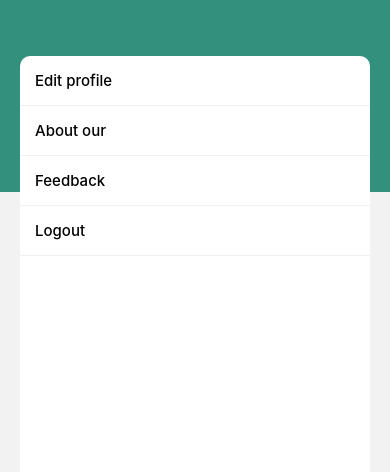
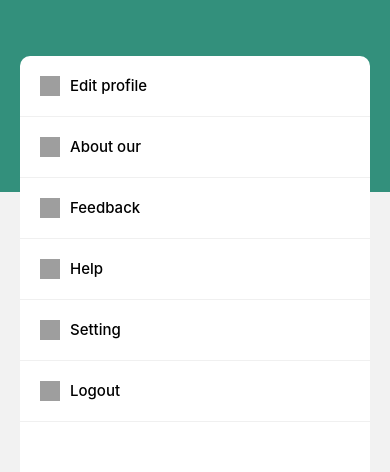
Before and after one commit to 224pt304/TradlyProject, a React Native app: screen /Profile in a window 390 px wide. Shown: the part 192-664 px from the top of the page. Built offline with nearby package versions, Linux system fonts and the light colour scheme; no server answers; grey boxes are pictures that could not be loaded.

Commit message:
caapj nhật lại icon profile

```diff
--- a/src/app/main/tab/Profile.js
+++ b/src/app/main/tab/Profile.js
@@ -1,11 +1,14 @@
 import { StyleSheet, Text, View, Image, FlatList, TouchableOpacity, Alert } from 'react-native'
-import React, { useEffect, useState } from 'react'
+import React, { useContext, useEffect, useState } from 'react'
 import { useFocusEffect, useNavigation } from '@react-navigation/native'
 import TitleBar from '../stack/TitleBar'
 import AxiosInstance from '../../../helper/AxiosInstance'
+import Onboarding from '../../authen/Onboarding'
+import { AppContext } from '../../../AppContext'
 
 const Profile = () => {
     const [users, setusers] = useState([]);
+    const {isLogin, setislogin} = useContext(AppContext);
     //Lấy data người dùng
     const getUser = async () => {
         try {
@@ -22,16 +25,19 @@ const Profile = () => {
         }
     }
     const [options, setOptions] = useState([
-        { id: 1, name: "Edit profile" },
-        { id: 2, name: "About our" },
-        { id: 3, name: "Feedback" },
-        { id: 4, name: "Logout" },
+        { id: 1, name: "Edit profile", img:"https://i.imgur.com/C2U2Wy2.png" },
+        { id: 2, name: "About our", img:"https://i.imgur.com/OXks1mz.png" },
+        { id: 3, name: "Feedback" , img:"https://i.imgur.com/spDNy9h.png"},
+        { id: 4, name: "Help", img:"https://i.imgur.com/cdMIOrH.png" },
+        { id: 5, name: "Setting", img:"https://i.imgur.com/LQj7Jov.png" },
+        { id: 0, name: "Logout", img:"https://i.imgur.com/rFU0zl6.png" },
     ])
 
     useEffect(() => {
         getUser()
     })
-
+    function Logout() {
+    }
     const navigation = useNavigation();
     const avata = users.username+'';
     const onSettingnavigate = (value) => {
@@ -45,8 +51,8 @@ const Profile = () => {
             case 3:
                 navigation.navigate('FeedBack');
                 break;
-            case 4:
-                navigation.navigate('Login');
+            case 0:
+                Logout();
                 break;
             default:
                 break;
@@ -55,6 +61,9 @@ const Profile = () => {
     const render_Opntion = ({item}) => {
         return (
             <TouchableOpacity onPress={() => onSettingnavigate(item)} style={styles.Item}>
+                <View>
+                <Image style={{width: 20, height: 20, resizeMode: 'cover', marginHorizontal: 10}} source={{uri: item.img}}/>
+                </View>
                 <Text style={styles.Text_option}>{item.name}</Text>
             </TouchableOpacity>
         )
@@ -131,9 +140,11 @@ const styles = StyleSheet.create({
         flexDirection: 'row'
     },
     Item: {
-        padding: 15,
+        padding: 10,
+        paddingVertical: 20,
         borderBottomColor: '#F0F0F0',
         borderBottomWidth: 1,
+        flexDirection: 'row'
     },
     Container: {
         width: '100%',
```
